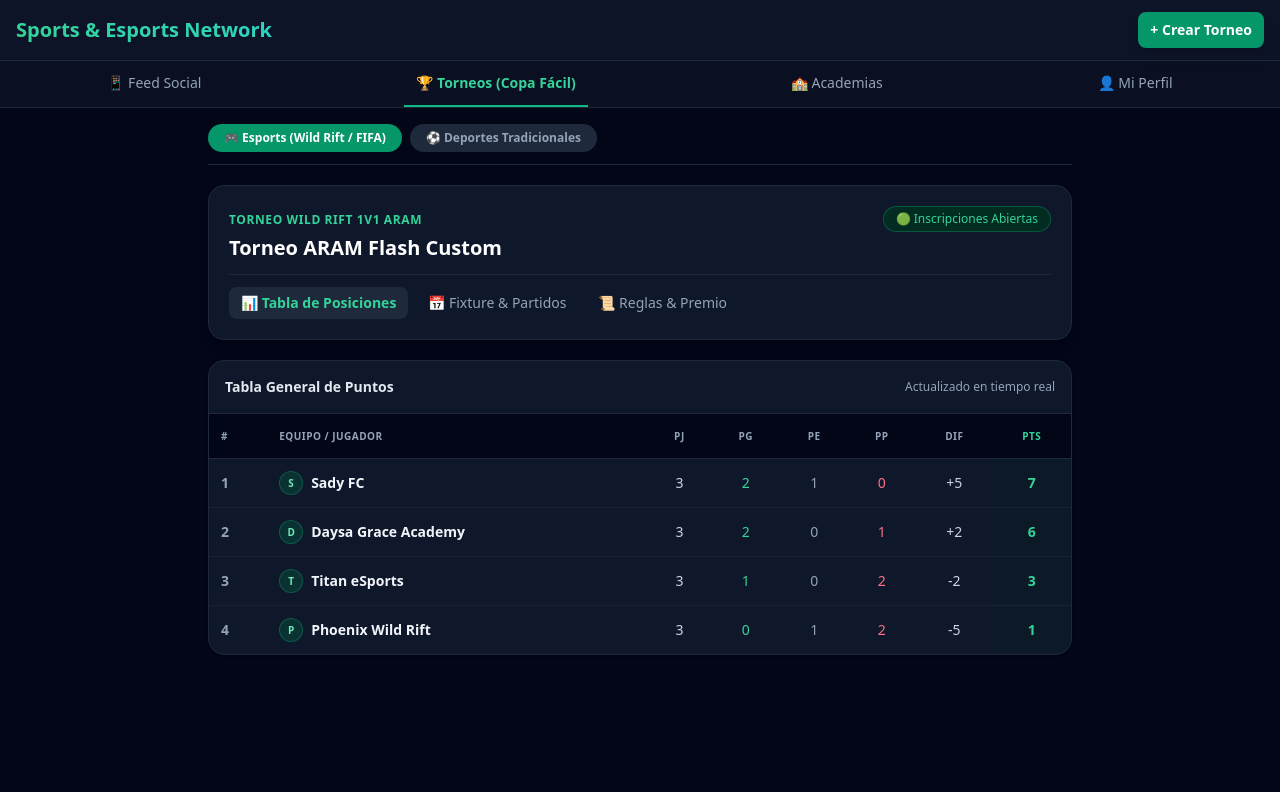
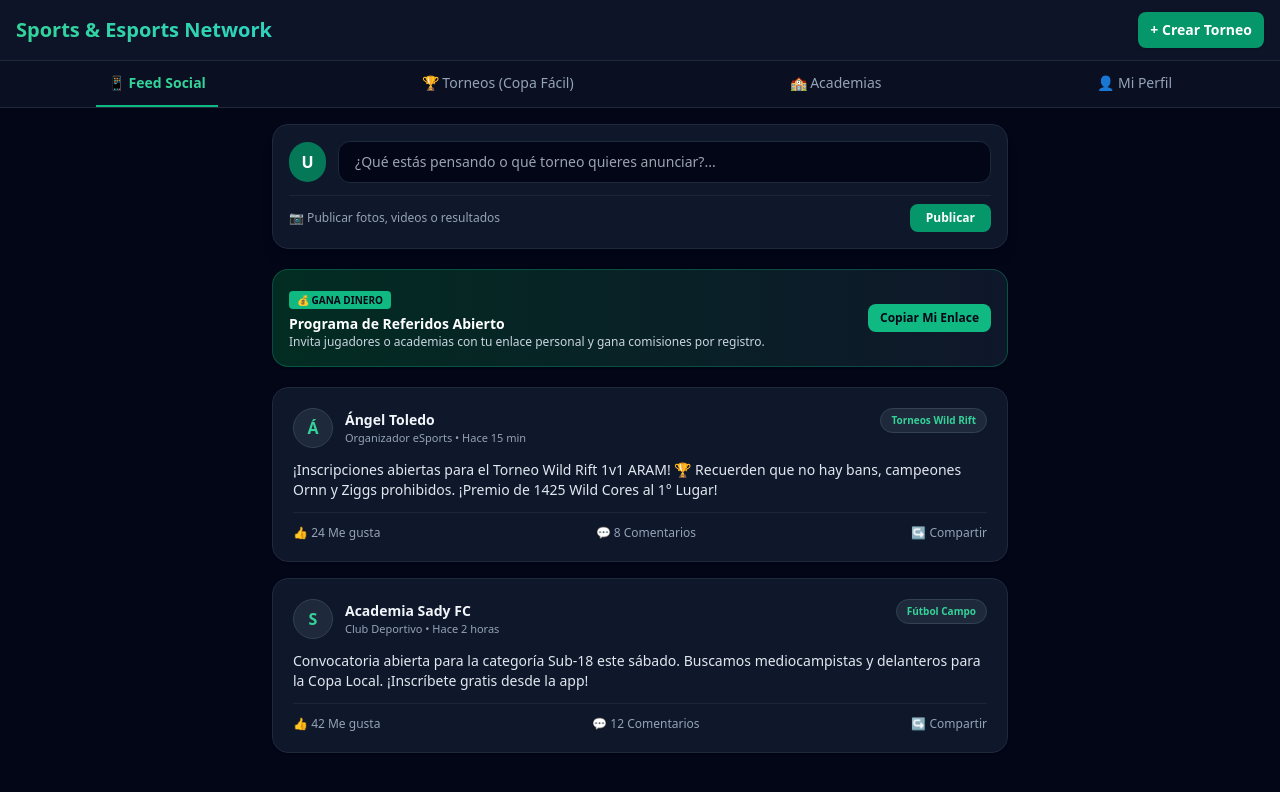
Before and after one commit to angeltoledo5b-eng/sports-esports-app, a Next.js app: page / in a window 1280 px wide. Shown: the top 792 px of the page. Built offline with nearby package versions, Linux system fonts and the light colour scheme.

Commit message:
Feed social estilo Facebook y modulo de monetizacion por referidos

```diff
--- a/app/page.tsx
+++ b/app/page.tsx
@@ -1,6 +1,18 @@
 'use client'
 
 import React, { useState } from 'react'
+
+interface Post {
+  id: number
+  author: string
+  role: string
+  avatar: string
+  content: string
+  likes: number
+  comments: number
+  time: string
+  tag?: string
+}
 
 interface Team {
   id: number
@@ -26,10 +38,38 @@ interface Match {
 }
 
 export default function Home() {
-  const [activeTab, setActiveTab] = useState<'feed' | 'torneos' | 'academias' | 'perfil'>('torneos')
+  const [activeTab, setActiveTab] = useState<'feed' | 'torneos' | 'academias' | 'perfil'>('feed')
   const [tournamentSubTab, setTournamentSubTab] = useState<'posiciones' | 'fixture' | 'reglas'>('posiciones')
   const [selectedCategory, setSelectedCategory] = useState<'deportes' | 'esports'>('esports')
+  const [newPostText, setNewPostText] = useState('')
 
+  // Publicaciones de ejemplo estilo Facebook
+  const [posts, setPosts] = useState<Post[]>([
+    {
+      id: 1,
+      author: 'Ángel Toledo',
+      role: 'Organizador eSports',
+      avatar: 'Á',
+      content: '¡Inscripciones abiertas para el Torneo Wild Rift 1v1 ARAM! 🏆 Recuerden que no hay bans, campeones Ornn y Ziggs prohibidos. ¡Premio de 1425 Wild Cores al 1° Lugar!',
+      likes: 24,
+      comments: 8,
+      time: 'Hace 15 min',
+      tag: 'Torneos Wild Rift'
+    },
+    {
+      id: 2,
+      author: 'Academia Sady FC',
+      role: 'Club Deportivo',
+      avatar: 'S',
+      content: 'Convocatoria abierta para la categoría Sub-18 este sábado. Buscamos mediocampistas y delanteros para la Copa Local. ¡Inscríbete gratis desde la app!',
+      likes: 42,
+      comments: 12,
+      time: 'Hace 2 horas',
+      tag: 'Fútbol Campo'
+    }
+  ])
+
+  // Datos del torneo estilo Copa Fácil
   const [teams] = useState<Team[]>([
     { id: 1, name: 'Sady FC', pj: 3, pg: 2, pe: 1, pp: 0, gf: 7, gc: 2, pts: 7 },
     { id: 2, name: 'Daysa Grace Academy', pj: 3, pg: 2, pe: 0, pp: 1, gf: 5, gc: 3, pts: 6 },
@@ -44,17 +84,41 @@ export default function Home() {
     { id: 4, round: 'Fecha 2', teamA: 'Daysa Grace Academy', teamB: 'Phoenix Wild Rift', scoreA: null, scoreB: null, date: 'Sábado 19:30', status: 'Programado' },
   ])
 
+  const handleCreatePost = () => {
+    if (!newPostText.trim()) return
+    const newPost: Post = {
+      id: Date.now(),
+      author: 'Usuario Activo',
+      role: 'Jugador Pro',
+      avatar: 'U',
+      content: newPostText,
+      likes: 0,
+      comments: 0,
+      time: 'Justo ahora',
+      tag: 'Comunidad'
+    }
+    setPosts([newPost, ...posts])
+    setNewPostText('')
+  }
+
   return (
     <div className="min-h-screen bg-slate-950 text-slate-100 font-sans">
+      {/* Header estilo Red Social */}
       <header className="sticky top-0 z-50 bg-slate-900/90 backdrop-blur-md border-b border-slate-800 px-4 py-3 flex items-center justify-between">
         <h1 className="text-xl font-bold bg-gradient-to-r from-emerald-400 to-teal-400 bg-clip-text text-transparent">
           Sports & Esports Network
         </h1>
-        <button className="bg-emerald-600 hover:bg-emerald-500 text-white text-xs sm:text-sm font-semibold px-3 py-2 rounded-lg shadow-lg">
-          + Crear Torneo
-        </button>
+        <div className="flex gap-2">
+          <button
+            onClick={() => setActiveTab('torneos')}
+            className="bg-emerald-600 hover:bg-emerald-500 text-white text-xs sm:text-sm font-semibold px-3 py-2 rounded-lg shadow"
+          >
+            + Crear Torneo
+          </button>
+        </div>
       </header>
 
+      {/* Navegación Principal */}
       <nav className="flex justify-around border-b border-slate-800 bg-slate-900/60 text-xs sm:text-sm font-medium">
         <button
           onClick={() => setActiveTab('feed')}
@@ -98,7 +162,95 @@ export default function Home() {
         </button>
       </nav>
 
-      <main className="max-w-4xl mx-auto p-4 space-y-6">
+      {/* Contenido Principal */}
+      <main className="max-w-3xl mx-auto p-4 space-y-6">
+
+        {/* MÓDULO 1: FEED SOCIAL (Estilo Facebook) */}
+        {activeTab === 'feed' && (
+          <div className="space-y-5">
+            {/* Creador de Publicaciones */}
+            <div className="bg-slate-900 border border-slate-800 rounded-2xl p-4 shadow-lg space-y-3">
+              <div className="flex items-center gap-3">
+                <div className="w-10 h-10 rounded-full bg-emerald-700 flex items-center justify-center font-bold text-white">
+                  U
+                </div>
+                <input
+                  type="text"
+                  placeholder="¿Qué estás pensando o qué torneo quieres anunciar?..."
+                  value={newPostText}
+                  onChange={(e) => setNewPostText(e.target.value)}
+                  className="w-full bg-slate-950 border border-slate-800 rounded-xl px-4 py-2.5 text-xs sm:text-sm text-slate-200 focus:outline-none focus:border-emerald-500"
+                />
+              </div>
+              <div className="flex justify-between items-center border-t border-slate-800/80 pt-2 text-xs">
+                <span className="text-slate-400">📷 Publicar fotos, videos o resultados</span>
+                <button
+                  onClick={handleCreatePost}
+                  className="bg-emerald-600 hover:bg-emerald-500 text-white font-bold px-4 py-1.5 rounded-lg transition-all"
+                >
+                  Publicar
+                </button>
+              </div>
+            </div>
+
+            {/* Banner Monetización / Referidos */}
+            <div className="bg-gradient-to-r from-emerald-950 to-slate-900 border border-emerald-500/30 rounded-2xl p-4 flex flex-wrap items-center justify-between gap-3 shadow">
+              <div>
+                <span className="bg-emerald-500 text-slate-950 font-extrabold text-[10px] px-2 py-0.5 rounded uppercase">
+                  💰 Gana Dinero
+                </span>
+                <h4 className="text-sm font-bold text-white mt-1">Programa de Referidos Abierto</h4>
+                <p className="text-xs text-slate-300">Invita jugadores o academias con tu enlace personal y gana comisiones por registro.</p>
+              </div>
+              <button
+                onClick={() => setActiveTab('perfil')}
+                className="bg-emerald-500 hover:bg-emerald-400 text-slate-950 text-xs font-bold px-3 py-1.5 rounded-lg"
+              >
+                Copiar Mi Enlace
+              </button>
+            </div>
+
+            {/* Muro de Publicaciones */}
+            <div className="space-y-4">
+              {posts.map((post) => (
+                <div key={post.id} className="bg-slate-900 border border-slate-800 rounded-2xl p-5 space-y-3 shadow">
+                  <div className="flex justify-between items-start">
+                    <div className="flex items-center gap-3">
+                      <div className="w-10 h-10 rounded-full bg-slate-800 border border-slate-700 flex items-center justify-center font-bold text-emerald-400">
+                        {post.avatar}
+                      </div>
+                      <div>
+                        <h3 className="font-bold text-sm text-slate-100">{post.author}</h3>
+                        <p className="text-[11px] text-slate-400">{post.role} • {post.time}</p>
+                      </div>
+                    </div>
+                    {post.tag && (
+                      <span className="text-[10px] bg-slate-800 text-emerald-400 px-2.5 py-1 rounded-full font-semibold border border-slate-700">
+                        {post.tag}
+                      </span>
+                    )}
+                  </div>
+
+                  <p className="text-xs sm:text-sm text-slate-200 leading-relaxed">{post.content}</p>
+
+                  <div className="flex justify-between items-center border-t border-slate-800/80 pt-3 text-xs text-slate-400 font-medium">
+                    <button className="hover:text-emerald-400 flex items-center gap-1">
+                      👍 {post.likes} Me gusta
+                    </button>
+                    <button className="hover:text-emerald-400 flex items-center gap-1">
+                      💬 {post.comments} Comentarios
+                    </button>
+                    <button className="hover:text-emerald-400 flex items-center gap-1">
+                      ↪️ Compartir
+                    </button>
+                  </div>
+                </div>
+              ))}
+            </div>
+          </div>
+        )}
+
+        {/* MÓDULO 2: TORNEOS ESTILO COPA FÁCIL */}
         {activeTab === 'torneos' && (
           <div className="space-y-5">
             <div className="flex gap-2 border-b border-slate-800 pb-3">
@@ -233,11 +385,11 @@ export default function Home() {
 
             {tournamentSubTab === 'reglas' && (
               <div className="bg-slate-900 border border-slate-800 rounded-2xl p-5 space-y-4 text-xs sm:text-sm text-slate-300">
-                <h3 className="text-base font-bold text-emerald-400 flex items-center gap-2">
+                <h3 className="text-base font-bold text-emerald-400">
                   🎁 Premio Principal: 1425 Wild Cores (1° Lugar)
                 </h3>
                 <div className="space-y-2 bg-slate-950 p-4 rounded-xl border border-slate-800">
-                  <h4 className="font-bold text-slate-200 text-xs uppercase tracking-wider text-emerald-400">Reglas Oficiales del Torneo 1v1 ARAM:</h4>
+                  <h4 className="font-bold text-xs uppercase tracking-wider text-emerald-400">Reglas Oficiales del Torneo 1v1 ARAM:</h4>
                   <ul className="list-disc pl-5 space-y-1 text-slate-300">
                     <li>Modo de juego: ARAM Normal Personalizado (Eliminación directa).</li>
                     <li>Sin baneos de campeones.</li>
@@ -255,21 +407,66 @@ export default function Home() {
           </div>
         )}
 
-        {activeTab === 'feed' && (
-          <div className="bg-slate-900 border border-slate-800 rounded-xl p-6 text-center text-slate-400">
-            En el próximo paso conectaremos las publicaciones de muro estilo Facebook aquí.
+        {/* MÓDULO 3: ACADEMIAS */}
+        {activeTab === 'academias' && (
+          <div className="bg-slate-900 border border-slate-800 rounded-2xl p-6 space-y-4">
+            <h2 className="text-lg font-bold text-white">Directorio de Academias & Clubes</h2>
+            <div className="grid sm:grid-cols-2 gap-4">
+              <div className="bg-slate-950 p-4 rounded-xl border border-slate-800 space-y-2">
+                <span className="text-[10px] bg-emerald-950 text-emerald-400 px-2 py-0.5 rounded border border-emerald-500/20 font-bold">Fútbol Base</span>
+                <h3 className="font-bold text-base text-white">Daysa Grace Academy</h3>
+                <p className="text-xs text-slate-400">Formación deportiva integral para categorías infantiles y juveniles.</p>
+                <button className="w-full bg-slate-800 hover:bg-slate-700 text-xs font-bold py-2 rounded text-slate-200 mt-2">
+                  Ver Perfil de la Academia
+                </button>
+              </div>
+              <div className="bg-slate-950 p-4 rounded-xl border border-slate-800 space-y-2">
+                <span className="text-[10px] bg-emerald-950 text-emerald-400 px-2 py-0.5 rounded border border-emerald-500/20 font-bold">Fútbol Senior / Esports</span>
+                <h3 className="font-bold text-base text-white">Sady FC</h3>
+                <p className="text-xs text-slate-400">Club deportivo de alto rendimiento y rama eSports competitiva.</p>
+                <button className="w-full bg-slate-800 hover:bg-slate-700 text-xs font-bold py-2 rounded text-slate-200 mt-2">
+                  Ver Perfil de la Academia
+                </button>
+              </div>
+            </div>
           </div>
         )}
-        {activeTab === 'academias' && (
-          <div className="bg-slate-900 border border-slate-800 rounded-xl p-6 text-center text-slate-400">
-            Módulo de páginas institucionales para Academias y Clubes.
+
+        {/* MÓDULO 4: PERFIL Y MONETIZACIÓN */}
+        {activeTab === 'perfil' && (
+          <div className="bg-slate-900 border border-slate-800 rounded-2xl p-6 space-y-6">
+            <div className="flex items-center gap-4 border-b border-slate-800 pb-5">
+              <div className="w-16 h-16 rounded-full bg-emerald-600 flex items-center justify-center font-bold text-2xl text-white">
+                Á
+              </div>
+              <div>
+                <h2 className="text-xl font-bold text-white">Ángel Toledo</h2>
+                <p className="text-xs text-slate-400">Organizador Pro • Miembro Freemium</p>
+              </div>
+            </div>
+
+            {/* Sistema de Enlace para Ganar Dinero */}
+            <div className="bg-slate-950 border border-emerald-500/30 p-4 rounded-xl space-y-3">
+              <h3 className="font-bold text-sm text-emerald-400">💰 Tu Enlace de Referido Personal</h3>
+              <p className="text-xs text-slate-300">Comparte este enlace para invitar nuevos usuarios, jugadores o academias. Obtendrás comisiones automáticas por sus registros e inscripciones.</p>
+              <div className="flex gap-2">
+                <input
+                  type="text"
+                  readOnly
+                  value="https://sports-esports-app.vercel.app/?ref=angeltoledo"
+                  className="w-full bg-slate-900 border border-slate-800 text-slate-300 text-xs px-3 py-2 rounded-lg font-mono"
+                />
+                <button
+                  onClick={() => alert('¡Enlace copiado al portapapeles!')}
+                  className="bg-emerald-600 hover:bg-emerald-500 text-white font-bold text-xs px-4 py-2 rounded-lg"
+                >
+                  Copiar
+                </button>
+              </div>
+            </div>
           </div>
         )}
-        {activeTab === 'perfil' && (
-          <div className="bg-slate-900 border border-slate-800 rounded-xl p-6 text-center text-slate-400">
-            Perfil de Usuario con enlace de referidos para generar comisiones.
-          </div>
-        )}
+
       </main>
     </div>
   )
```
